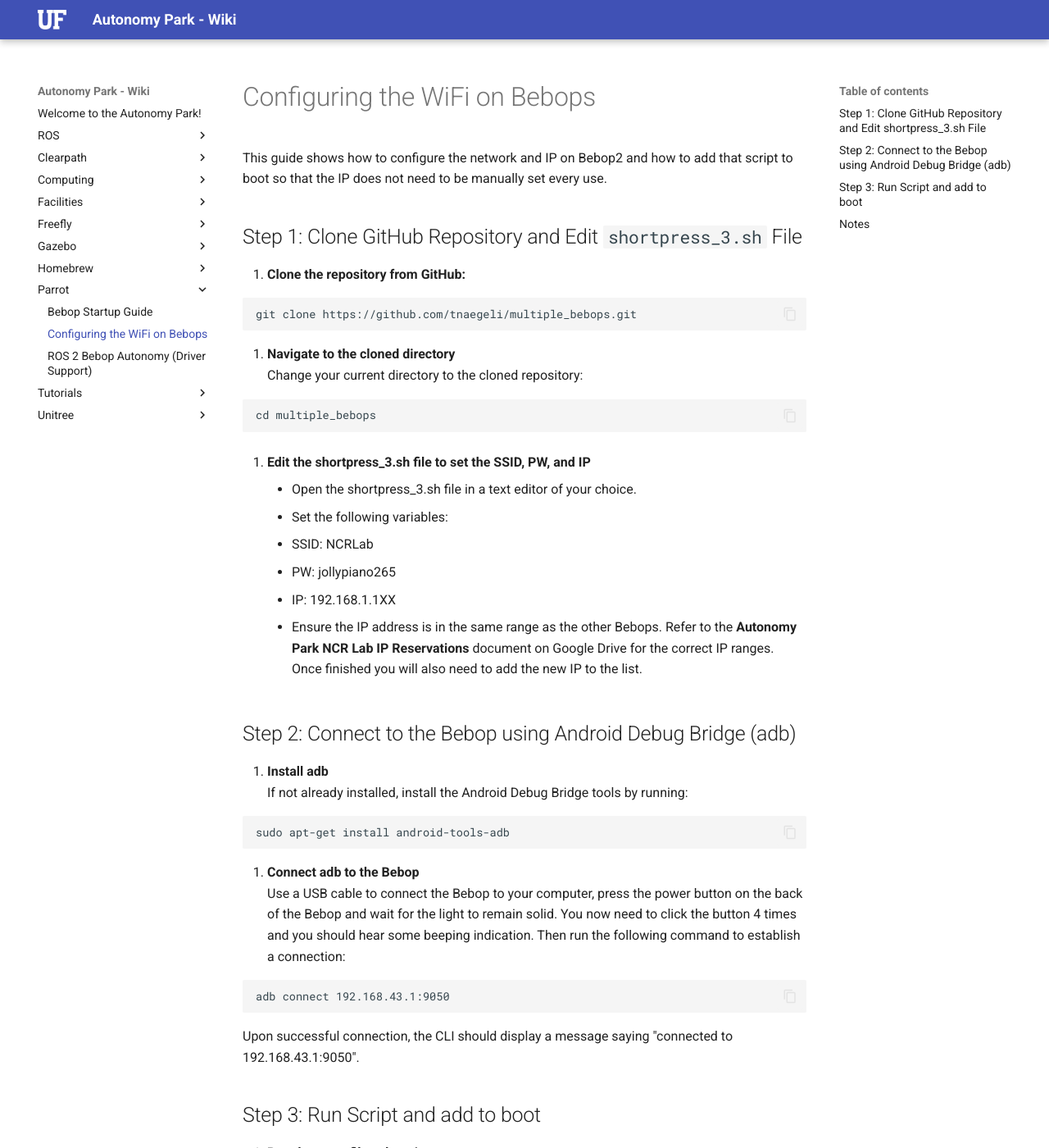
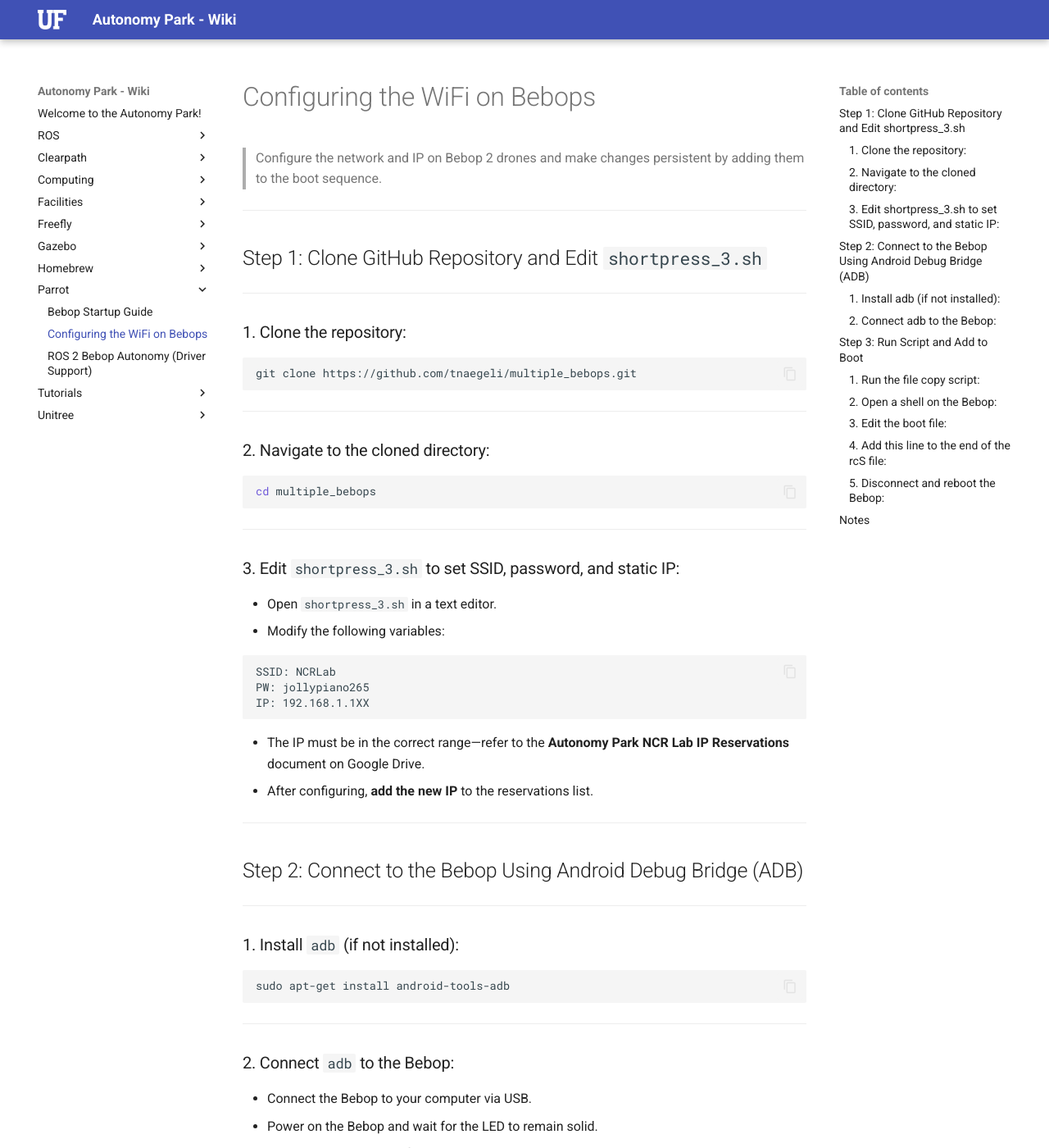
Before and after one commit to UFL-Autonomy-Park/apark_wiki, an MkDocs documentation site: the page built from docs/parrot/configure-network.md, in a window 1280 px wide and 1400 px high. Shown: the whole window at 82% size. Built offline with MkDocs 1.6.1 and Material for MkDocs 9.7.7, drawn with Linux system fonts in a browser that asks for light colours; some of the changed text lies outside the part shown.

Commit message:
wifi page

````diff
--- a/docs/parrot/configure-network.md
+++ b/docs/parrot/configure-network.md
@@ -1,89 +1,125 @@
 # Configuring the WiFi on Bebops
 
-This guide shows how to configure the network and IP on Bebop2 and how to add that script to boot so that the IP does not need to be manually set every use.
+> Configure the network and IP on Bebop 2 drones and make changes persistent by adding them to the boot sequence.
 
-## Step 1: Clone GitHub Repository and Edit `shortpress_3.sh` File
+---
 
-1. **Clone the repository from GitHub:**
+## Step 1: Clone GitHub Repository and Edit `shortpress_3.sh`
 
-```
+---
+
+### 1. Clone the repository:
+
+```bash
 git clone https://github.com/tnaegeli/multiple_bebops.git
 ```
 
-2.  **Navigate to the cloned directory**
-    Change your current directory to the cloned repository:
+---
 
-```
+### 2. Navigate to the cloned directory:
+
+```bash
 cd multiple_bebops
 ```
 
-3.  **Edit the shortpress_3.sh file to set the SSID, PW, and IP**
+---
 
-    - Open the shortpress_3.sh file in a text editor of your choice.
-    - Set the following variables:
-      - SSID: NCRLab
-      - PW: jollypiano265
-      - IP: 192.168.1.1XX
-    - Ensure the IP address is in the same range as the other Bebops. Refer to the **Autonomy Park NCR Lab IP Reservations** document on Google Drive for the correct IP ranges. Once finished you will also need to add the new IP to the list.
+### 3. Edit `shortpress_3.sh` to set SSID, password, and static IP:
 
-## Step 2: Connect to the Bebop using Android Debug Bridge (adb)
+- Open `shortpress_3.sh` in a text editor.
+- Modify the following variables:
 
-1.  **Install adb**
-    If not already installed, install the Android Debug Bridge tools by running:
+  ```
+  SSID: NCRLab
+  PW: jollypiano265
+  IP: 192.168.1.1XX
+  ```
 
-```
+- The IP must be in the correct range—refer to the **Autonomy Park NCR Lab IP Reservations** document on Google Drive.
+- After configuring, **add the new IP** to the reservations list.
+
+---
+
+## Step 2: Connect to the Bebop Using Android Debug Bridge (ADB)
+
+---
+
+### 1. Install `adb` (if not installed):
+
+```bash
 sudo apt-get install android-tools-adb
 ```
 
-2.  **Connect adb to the Bebop**
-    Use a USB cable to connect the Bebop to your computer, press the power button on the back of the Bebop and wait for the light to remain solid. You now need to click the button 4 times and you should hear some beeping indication. Then run the following command to establish a connection:
+---
 
-```
+### 2. Connect `adb` to the Bebop:
+
+- Connect the Bebop to your computer via USB.
+- Power on the Bebop and wait for the LED to remain solid.
+- Press the power button **four times** until you hear the beeping sound.
+- Then run:
+
+```bash
 adb connect 192.168.43.1:9050
 ```
 
-Upon successful connection, the CLI should display a message saying "connected to 192.168.43.1:9050".
+- A successful message should read:
+  `connected to 192.168.43.1:9050`
 
-## Step 3: Run Script and add to boot
+---
 
-1.  **Run the copy_files.sh script**
-    From the root of the cloned directory run the script:
+## Step 3: Run Script and Add to Boot
 
-```
-./copy_files.sh`
+---
+
+### 1. Run the file copy script:
+
+```bash
+./copy_files.sh
 ```
 
-2.  **Open a Bebop shell using adb**
+---
 
-```
+### 2. Open a shell on the Bebop:
+
+```bash
 adb shell
 ```
 
-3.  **Navigate to the /etc/init.d directory and edit the rcS file**
+---
 
-```
+### 3. Edit the boot file:
+
+```bash
 nano /etc/init.d/rcS
 ```
 
-4.  **Add the following line to the end of the file**
-    Append the following line to ensure the shortpress_3.sh script runs on boot:
+---
 
-```
+### 4. Add this line to the end of the `rcS` file:
+
+```bash
 ./bin/onoffbutton/shortpress_3.sh
 ```
 
-5. **Now disconnect adb, and unplug and restart the bebop**
+---
 
-```
+### 5. Disconnect and reboot the Bebop:
+
+```bash
 adb disconnect
 ```
 
+Unplug the USB and restart the drone.
+
+---
+
 ## Notes
 
-- Ensure all IP addresses assigned to Bebops are unique and within the correct range as specified in the IP reservations document.
-- If you encounter issues with adb, verify that the Bebop is powered on and properly connected via USB.
-- If you have any issues with read/write privelages run this command. It should already be called when you run the copy_files script.
+- Ensure **all Bebop IPs are unique** and in the reserved range.
+- If `adb` isn't working, confirm the drone is powered on and connected via USB.
+- If you encounter file system permission issues, remount the filesystem as writable:
 
-```
+```bash
 adb shell mount -o remount,rw /
 ```
````
